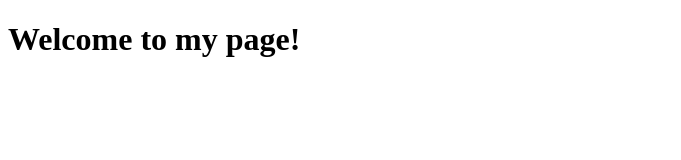
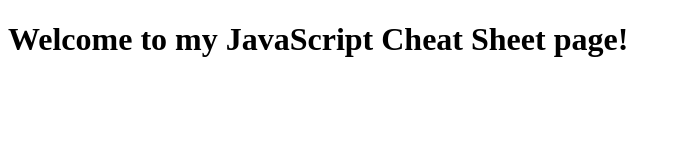
Before and after one commit to ginbutterfly/WD100, a plain HTML site: page Lesson6/index.html in a window 1280 px wide. Shown: the whole page, without its empty margins (0-681 px from the left). Drawn offline with Linux system fonts and the light colour scheme.

Commit message:
Lesson 6 updated

```diff
--- a/Lesson6/index.html
+++ b/Lesson6/index.html
@@ -1,7 +1,7 @@
 <!DOCTYPE html>
 <html>
 	<head>
-		<title>Lesson 6</title>
+		<title>Lesson 6 Assignment</title>
 
 		<script>
 		console.log('HELLO CONSOLE!!!!');
@@ -12,7 +12,7 @@
   <body>
   	<script src="cheatsheet.js"></script>
 
-  	<h1>Welcome to my page!</h1>
+  	<h1>Welcome to my JavaScript Cheat Sheet page!</h1>
 
 
 
```
